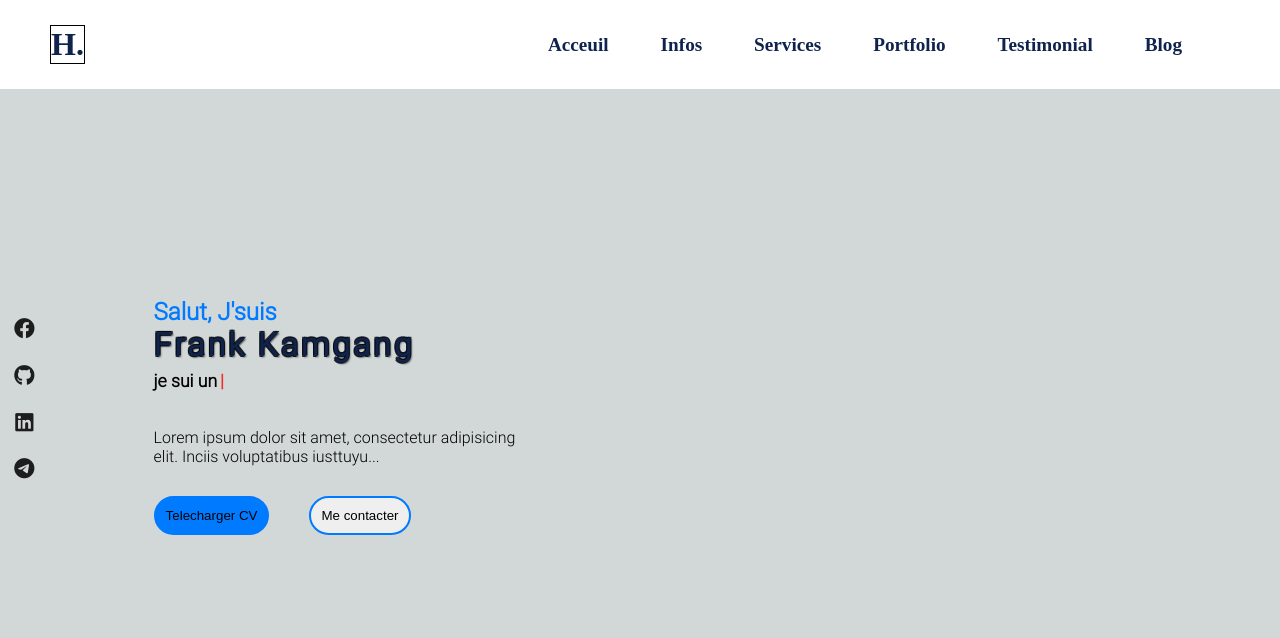
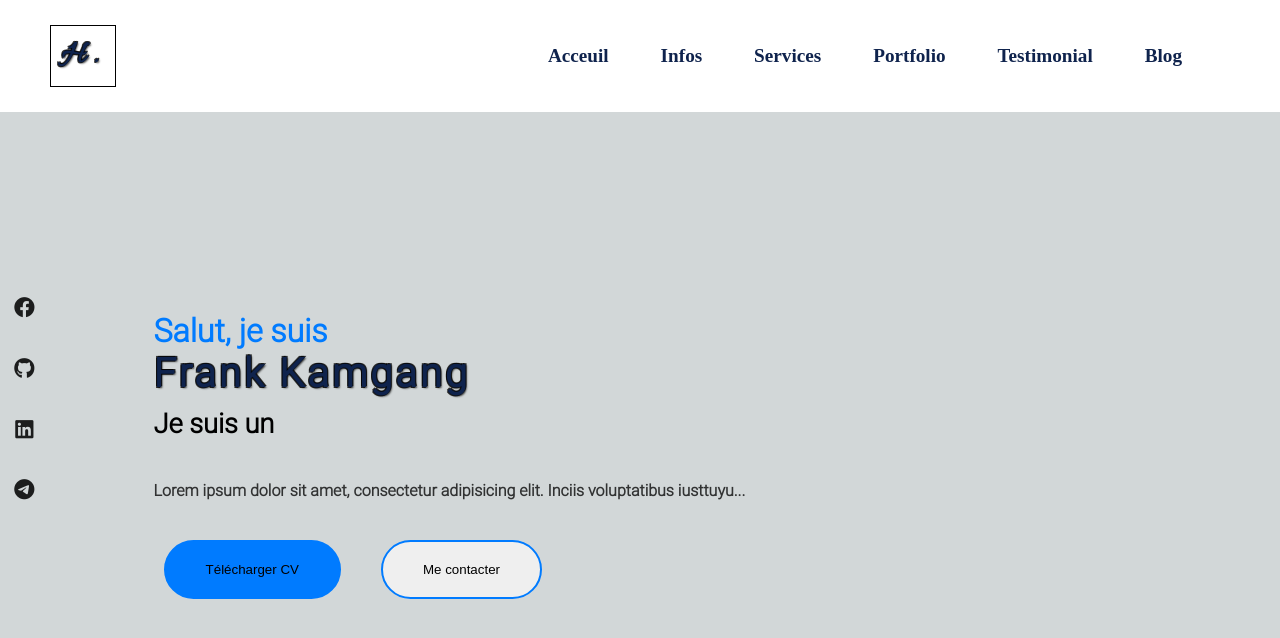
Before and after one commit to Frankam487/portfolio, a React (Vite) app: page / in a window 1280 px wide. Shown: the top 638 px of the page. Built offline with nearby package versions, Linux system fonts and the light colour scheme.

Commit message:
last style

```diff
--- a/src/App.jsx
+++ b/src/App.jsx
@@ -1,3 +1,4 @@
+
 import Header from "./components/Header";
 import Home from "./components/Home";
 
--- a/src/components/Home.jsx
+++ b/src/components/Home.jsx
@@ -1,30 +1,39 @@
-import { useTypewriter, Cursor } from "react-simple-typewriter";
-import Icons from "./Icons";
+import { useTypewriter, Cursor } from 'react-simple-typewriter';
+import Icons from './Icons';
+
+
 const Home = () => {
-    const {text} = useTypewriter({
-        words: ["developper", "photographe", "designer"],
+    const { text } = useTypewriter({
+        words: ['développeur', 'photographe', 'designer'],
         loop: {},
+        typeSpeed: 100,
+        deleteSpeed: 50,
+        delaySpeed: 1500
+    });
 
-    });
     return (
         <div className="home">
-            <Icons/>
+            <Icons />
             <div className="name-content">
-                <h4>Salut, J'suis</h4>
+                <h4>Salut, je suis</h4>
                 <h1>Frank Kamgang</h1>
-            <h5>je sui un
-                <span >{text}</span>
-             <Cursor cursorColor="red" />
-            </h5>
+                <h5>
+                    Je suis un
+                    <span>
+                        {text}
+                    </span>
+                    <Cursor />
+                </h5>
             </div>
-                <p>Lorem ipsum dolor sit amet, consectetur adipisicing <br /> elit. Inciis voluptatibus iusttuyu...</p>
-                <div className="btns-container">
-                    <button className="tel">Telecharger CV</button>
-                    <button
-                     className="contact">Me contacter</button>
-                </div>
+            <p>
+                Lorem ipsum dolor sit amet, consectetur adipisicing elit. Inciis voluptatibus iusttuyu...
+            </p>
+            <div className="btns-container">
+                <button className="tel">Télécharger CV</button>
+                <button className="contact">Me contacter</button>
+            </div>
         </div>
-     );
+    );
 }
 
 export default Home;
--- /dev/null
+++ b/src/styles/components/_AboutMe.scss
@@ -0,0 +1,3 @@
+.aboutMe{
+    background: $white;
+}
--- a/src/styles/components/_Icons.scss
+++ b/src/styles/components/_Icons.scss
@@ -11,9 +11,8 @@
     a {
 
         color: rgba(0, 0, 0, 0.865);
-        // color: $white;
         font-size: 1.3rem;
-        padding: 10px 9px;
+        padding: 17px 9px;
         margin: 3px 0;
         border-radius: 5px;
         text-align: center;
--- a/src/styles/components/_header.scss
+++ b/src/styles/components/_header.scss
@@ -10,12 +10,19 @@
     h1 {
         text-align: center;
         border: 1px solid $black;
-        font-weight: 900;
+        // font-weight: bolder;
+        padding: 10px;
         color: $darkblue;
+        font-family: $font1;
+        text-shadow: 1px 1px 2px rgba(0, 0, 0, 0.8),
+        -1px -1px 0px rgba(0, 0, 0, 0.8),
+        1px -1px 0px rgba(0, 0, 0, 0.8),
+        -1px 1px 0px rgba(0, 0, 0, 0.8);
 
         span {
             color: $darkblue;
             font-weight: bold;
+            margin: 7px;
         }
     }
 
--- a/src/styles/components/_home.scss
+++ b/src/styles/components/_home.scss
@@ -3,12 +3,15 @@
     top: 36%;
     left: 12%;
     font-family: $font3;
+    min-height: 100vh;
 
     .name-content {
         padding: 10px 0;
+        margin: 14px 0;
 
         h1 {
             color: $darkblue;
+            font-size: 2.5rem;
             font-weight: 900;
             text-shadow: 1px 1px 2px rgba(0, 0, 0, 0.8),
                 -1px -1px 0px rgba(0, 0, 0, 0.8),
@@ -18,23 +21,27 @@
         }
 
         h4 {
-            font-size: 1.5rem;
+            font-weight: 600;
+            font-size: 2rem;
             color: $skyblue;
         }
 
         h5 {
-            font-size: 1.1rem;
-            margin: 7px 0;
+            font-size: 1.7rem;
+            margin: 11px 0;
+            font-weight: bold;
         }
     }
 
     p {
         margin: 20px auto;
+        color: rgba(0, 0, 0, 0.767);
+        font-weight: 600;
     }
 
     .btns-container {
         margin-left: -30px;
-        padding: 10px;
+        padding: 20px;
 
         .tel {
             background: $skyblue;
@@ -42,22 +49,19 @@
 
         button {
             margin: 0 20px;
-            padding: 10px;
+            padding: 20px 40px;
             border: 2px solid $skyblue;
             text-align: left;
-            border-radius: 20px;
+            border-radius: 30px;
             cursor: pointer;
-            transition: .1s ease;
+            transition: .4s ease;
 
             &:hover {
 
                 background: $skyblue;
                 color: $white;
-                font-weight: 700;
+                transform: scale(1.1) translate(12px);
             }
         }
     }
 }
-body {
-    min-height: 200vh;
-}
```
Also changed, not shown: src/components/AboutMe.jsx (added, +9 -0 lines).
